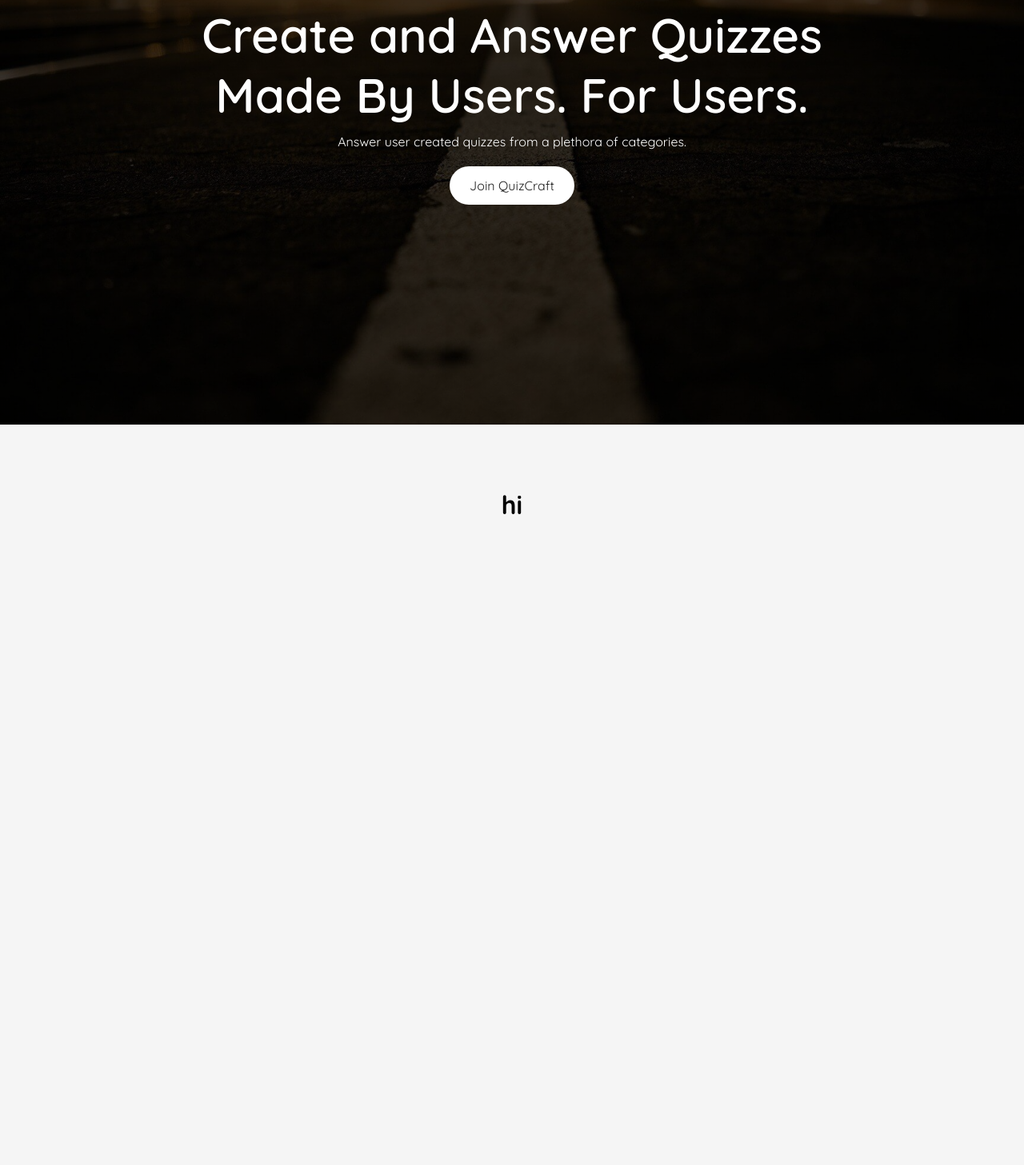
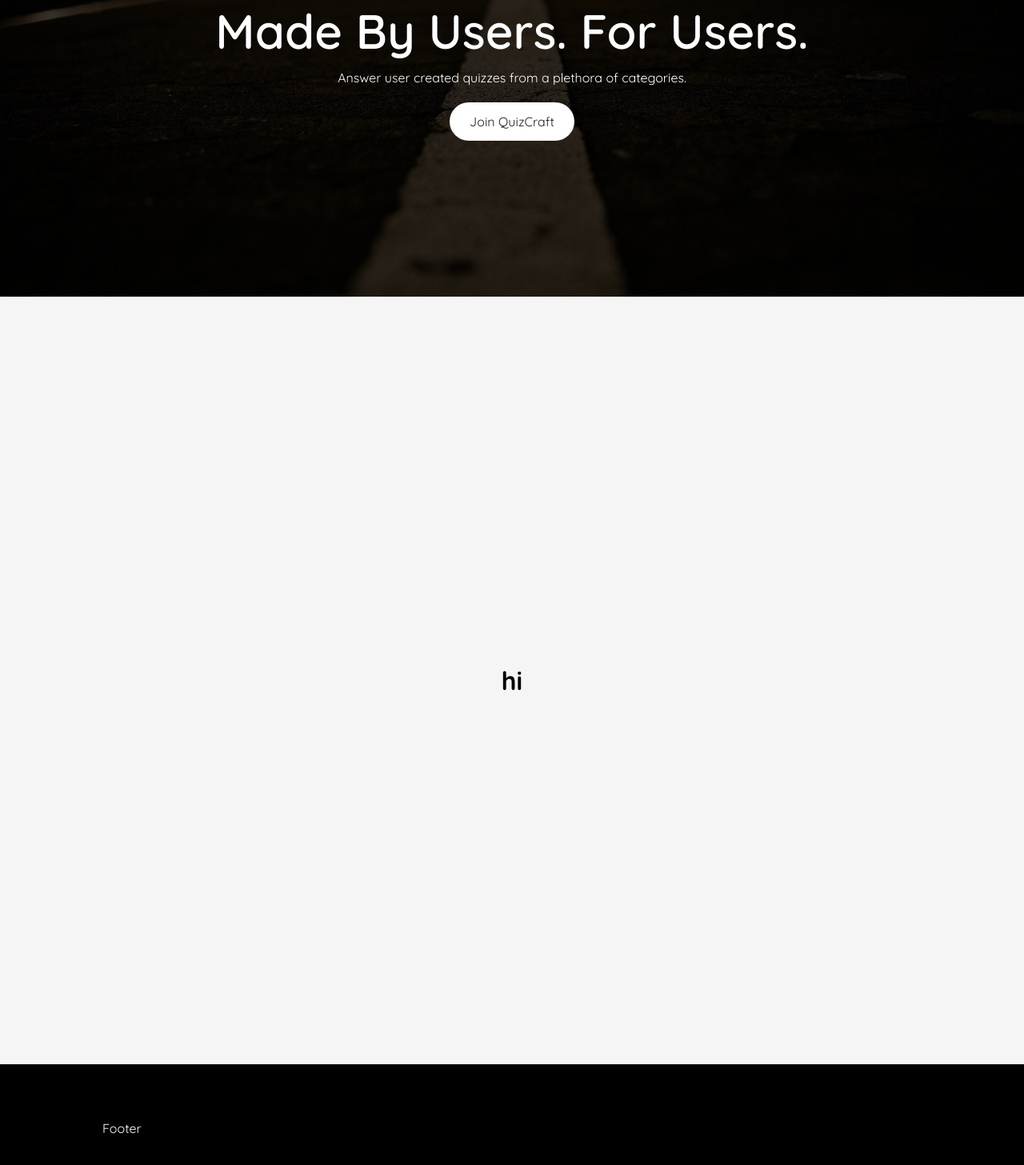
Before and after one commit to nromasanta/3680Project, a React (Vite) app: page / in a window 1280 px wide. Shown: the part 269-1726 px from the top of the page at 80% size. Before the commit the page ends 1000 px from the top, so only its background shows below. Built offline with nearby package versions, Linux system fonts and the light colour scheme.

Commit message:
About Component, Minor changes

```diff
--- a/src/App.jsx
+++ b/src/App.jsx
@@ -1,5 +1,6 @@
 import React from 'react'
 import Navbar from './components/Navbar/Navbar.jsx'
+import Footer from './components/Footer/Footer.jsx'
 import { BrowserRouter, Route, Routes } from 'react-router-dom'
 import { IconContext } from 'react-icons'
 
@@ -28,6 +29,7 @@
             <Route path="/toprated" element={<TopRated />}/>
           </Routes>
         </div>
+        <Footer/>
       </BrowserRouter>
     </div>
     </IconContext.Provider>
--- a/src/components/About/About.css
+++ b/src/components/About/About.css
@@ -1,6 +1,7 @@
 .about {
     margin: 80px auto;
     width: 90%;
+    height: 100vh;
     display: flex;
     align-items: center;
     justify-content: center;
--- /dev/null
+++ b/src/components/Footer/Footer.css
@@ -0,0 +1,13 @@
+.footer  {
+  width: 100%;
+  height: 20vh;
+  background: #000;
+  color: #fff;
+  display: flex;
+  align-items: center;
+  justify-content: space-between;
+}
+
+.logo {
+  width: 180px;
+}
--- /dev/null
+++ b/src/components/Footer/Footer.jsx
@@ -0,0 +1,12 @@
+import React from 'react'
+import './Footer.css'
+
+const Footer = () => {
+  return (
+    <div className='footer container'>
+      Footer
+    </div>
+  )
+}
+
+export default Footer
--- a/src/components/Hero/Hero.css
+++ b/src/components/Hero/Hero.css
@@ -1,6 +1,6 @@
 .hero {
     width: 100%;
-    min-height: 100vh;
+    min-height: 80vh;
     background: linear-gradient(rgba(0,0,0,0.75), rgba(0,0,0,0.75)), url('../../imgs/background.jpg');
     background-size: cover;
     background-position: center;
```
